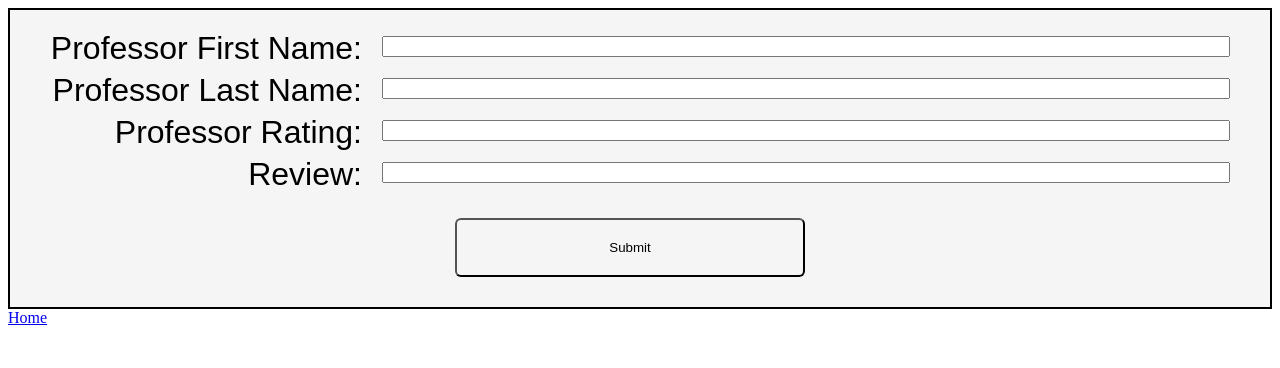
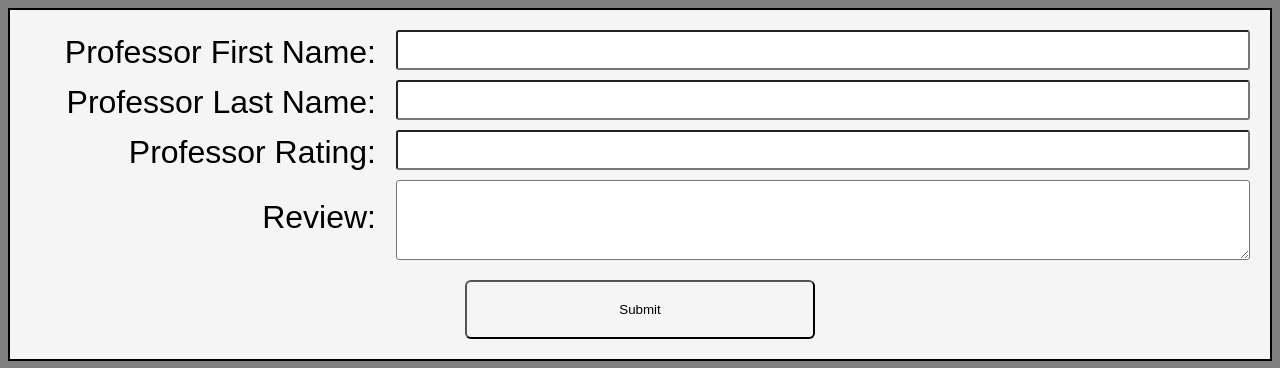
Before and after one commit to bewba/Prof-To-Pick-App, a plain HTML site: page Rate.html in a window 1280 px wide. Shown: the top 368 px of the page. Drawn offline with nearby package versions, Linux system fonts and the light colour scheme.

Commit message:
im sleeping

```diff
--- a/Rate.html
+++ b/Rate.html
@@ -7,7 +7,7 @@
     <link rel ="stylesheet" href = "rateStyles.css">
 </head>
 
-<body>
+<body id = "mainPage">
     <div id="textDiv">
         <form class="SearchProf">
             <div class="input-group">
@@ -24,20 +24,23 @@
             </div>
             <div class="input-group">
                 <label for="profReview">Review:</label>
-                <input type="text" id="profReview" name="profReview" class="profAttributes">
+                <textarea id="profReview" name="profReview" class="profAttributes reviewInput" rows="4" cols="50"></textarea>
             </div>
-            <div class= "submitBox">
-            <input type="submit" value="Submit" id="buttonTextBox" class = "button">
+            <div class="submitBox">
+                <input type="submit" value="Submit" id="buttonTextBox" class="button">
             </div>
         </form>
     </div>
 
 
+
+
     <div class = "homePage">
-        <a href="index.html" class = "findButton">
+        <a href="index.html" class = "findButton" id = "fancyButton">
         <span>Home</span>
         </a>
     </div>
 </body>
-
+<script src="test.js"></script>
+<script src="https://code.jquery.com/jquery-3.6.0.min.js"></script>
 </html>
--- a/rateStyles.css
+++ b/rateStyles.css
@@ -15,17 +15,22 @@
     font-family: 'Roboto Slab', sans-serif;
 }
 
-#textDiv{
+#textDiv {
     text-align: center;
+}
+
+#mainPage {
+    background-color: gray;
 }
 
 .SearchProf {
     border: 2px solid black;
     background-color: whitesmoke;
     font-size: 30px;
-    padding: 20px;
+    padding-top: 20px;
     padding-bottom: 20px;
-    padding-right: 40px;
+    padding-left: 20px;
+    padding-right: 20px;
     display: flex;
     flex-direction: column;
 }
@@ -41,43 +46,115 @@
     margin-right: 20px;
 }
 
-.input-group input {
-    width: 100%;
-    height: 20%;
+.input-group input,
+.input-group textarea {
+    width: 70%;
+    height: 40px;
+    font-size: 1pc;
+    border-radius: 3px;
+    padding: 10px;
+    box-sizing: border-box;
+}
+
+#profReview {
+    height: 80px;
 }
 
 #buttonTextBox {
     margin-top: 20px;
-    padding-top: 20px;
-    padding-right: 5px;
-    padding-bottom: 20px;
-    padding-left: 5px;
-    border-radius: 3px;
+    padding: 20px 5px;
+    border-radius: 6px;
     background-color: whitesmoke;
-    color : black;
+    color: black;
     display: block;
     z-index: 2;
-    border-radius: 6px;
-    margin-bottom: 10px;
     width: 350px;
     overflow: hidden;
     text-align: center;
     transition: all 0.3s ease;
 }
 
-#buttonTextBox:hover{
+#buttonTextBox:hover {
     cursor: pointer;
     background-color: #333;
     color: #fff;
     transform: scale(0.95);
 }
 
-.submitBox{
+.submitBox {
     display: flex;
     align-items: center;
     justify-content: center;
 }
 
-.profAttributes {
+
+
+
+.findButton{
+    background-color: black;
+    text-decoration: none;
+    font-size: 40px;
+    padding: 3px;
+    color: white;
+    display: inline-block;
+    margin: auto;
+    border-radius: 6px;
+    margin-bottom: 10px;
+    width: 350px;
+    position: relative;
+    overflow: hidden;
+    text-align: center;
+}
+
+
+.findButton::before{
+    content: "";
+    position: absolute;
+    top: 0;
+    left: 0;
+    width: 200%;
+    height: 100%;
+    background: linear-gradient(115deg,
+    #4fcf70, #fad648, #a767e5,
+    #12bcfe, #44ce7b);
+    background-size: 50% 100%;
+    border-radius: inherit;
+}
+
+.findButton:hover::before {
+    animation : animate_border .75s linear infinite;
 
 }
+
+.findButton span:hover{
+    background-color: #333;
+    color: #fff;
+    transform: scale(0.95);
+
+}
+
+.findButton span{
+    display: block;
+    background-color: whitesmoke;
+    color : black;
+    padding: 13px 20px;
+    border-radius: 3px;
+    position: relative;
+
+    z-index: 2;
+    transition: all 0.3s ease;
+}
+
+@keyframes animate_border {
+    to {
+        transform: translateX(-50%);
+
+    }
+}
+
+.homePage {
+    margin-top: 10px;
+    align-items: center;
+    justify-content: center;
+    text-align: center;
+}
--- a/test.js
+++ b/test.js
@@ -1,13 +1,8 @@
 console.log("Hello World")
 
 
-let click = document.getElementById("button")
-const niggaButton = document.addEventListener("click",printHello)
-
-if (niggaButton) {
-    printHello();
-    console.log(click)
-}
+let fancyButton = document.getElementById("fancyButton")
+const buttonEffect = document.addEventListener("fancyButton",printHello)
 
 function printHello() {
     console.log("sad")
```
